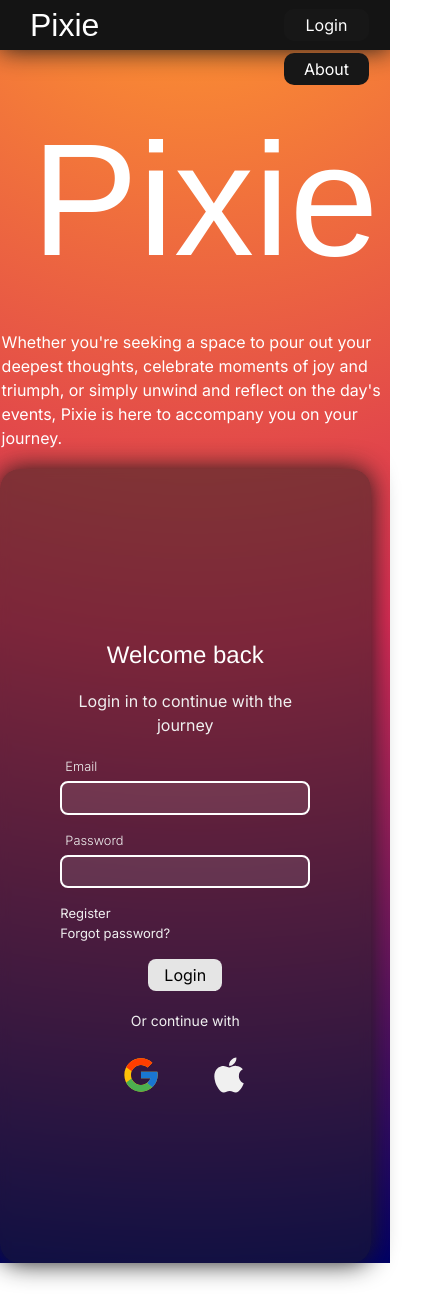
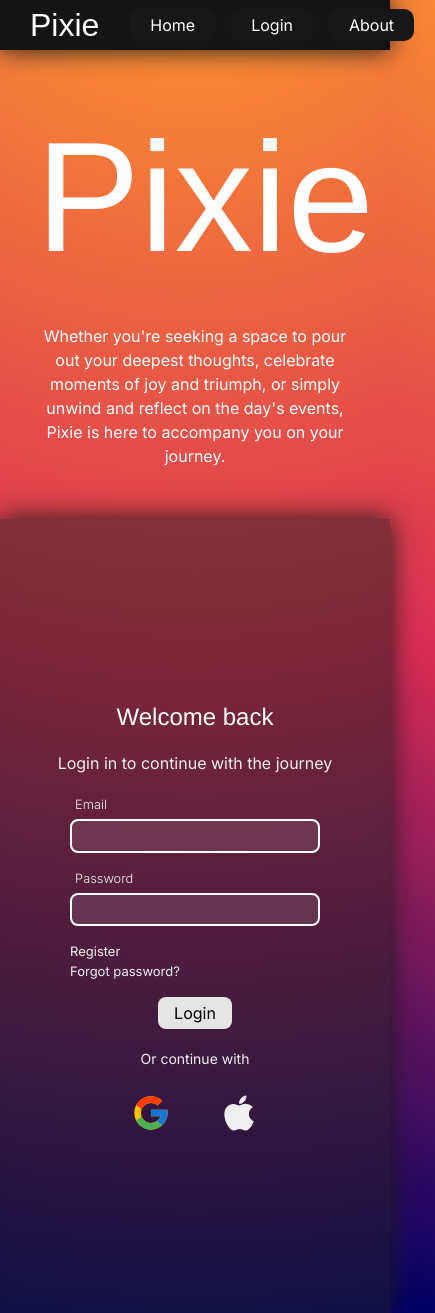
Before and after one commit to FrostyCake47/pixie-web, a Next.js app: page /login in a window 390 px wide. Shown: the whole page, 435 px wide, since content can reach past the window. Before the commit the page ends 1263 px from the top, so only its background shows below. Built offline with nearby package versions, Linux system fonts and the light colour scheme; no server answers; a web font is replaced by a local one.

Commit message:
made login responsive

```diff
--- a/app/components/navbar.tsx
+++ b/app/components/navbar.tsx
@@ -47,11 +47,10 @@ const NavBar = () => {
 
         <div className='navbar-links'>
             {!user ?
-            (<div>
+            (<div className='flex items-center'>
               <NavLink href='/' text='Home'></NavLink>
               <NavLink href='/login' text='Login'></NavLink>
               <NavLink href='/about' text='About'></NavLink>
-
             </div>) :
             (<div className='flex items-center'>
               <NavLink href='/diary' text='Diary'></NavLink>
--- a/app/globals.css
+++ b/app/globals.css
@@ -69,15 +69,7 @@ nav.navbar{
   min-height: 90vh;
 }
 
-@media (width <= 720px) {
-  .login {
-    flex-direction: column;
-  }
 
-  .login form{
-    border-radius: 5vw;
-  }
-}
 
 .login-left{
   display: flex;
@@ -94,7 +86,7 @@ nav.navbar{
 
 .login .intro{
   color: white;
-  text-align: start;
+  text-align: center;
 }
 
 
@@ -114,7 +106,8 @@ nav.navbar{
   padding: 30px 50px;
   /*padding-top: calc((100vh - 90vh) / 2);
   padding-bottom: calc((100vh - 90vh) / 2);*/
-  margin-right: 5vw;
+  margin-left: 3vw;
+  margin-right: 3vw;
   min-height: calc(100vh - 50px);
 }
 
@@ -182,6 +175,35 @@ form h2{
   padding: 0.3rem 1rem;
 }
 
+@media (width <= 720px) {
+  .login {
+    flex-direction: column;
+    justify-content: center;
+    align-items: center;
+    width: 100vw;
+    margin: 0;
+  }
+
+  .login form{
+    border-radius: 0vw;
+    width: 100vw;
+  }
+
+  .login-left{
+    width: 50vw;
+  }
+
+  .login .pixie{
+    font-size: 40vw;
+  }
+
+  .login .intro{
+    width: 80vw;
+    padding-bottom: 2rem;
+  }
+
+}
+
 /*DIARY*/
 
 .diary-home{
--- a/app/login/page.tsx
+++ b/app/login/page.tsx
@@ -38,7 +38,7 @@ const Login = () => {
             <p className='intro'>Whether you're seeking a space to pour out your deepest thoughts, celebrate moments of joy and triumph, or simply unwind and reflect on the day's events, Pixie is here to accompany you on your journey.</p>
           </div>
 
-          <form>
+          <form className=''>
             <h1 className="login-intro">Welcome back</h1>
             <h2 className="login-intro-2">Login in to continue with the journey</h2>
             <div>
```
